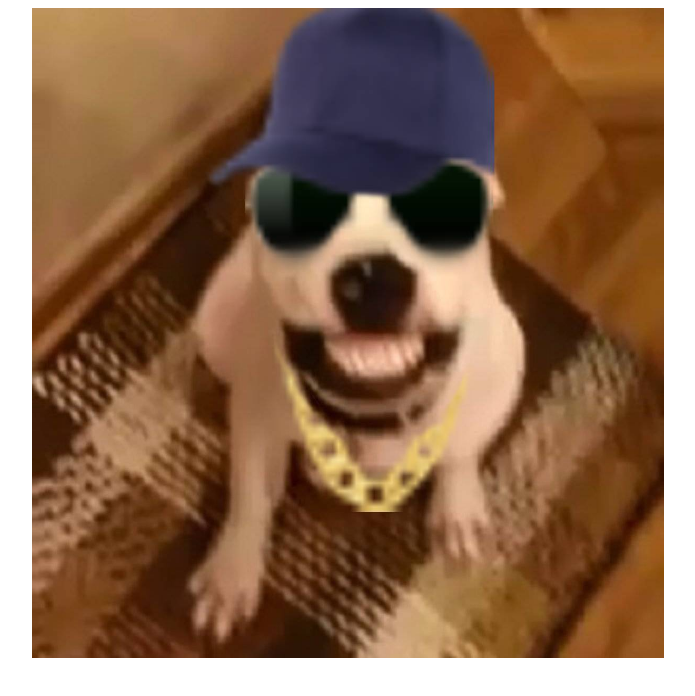
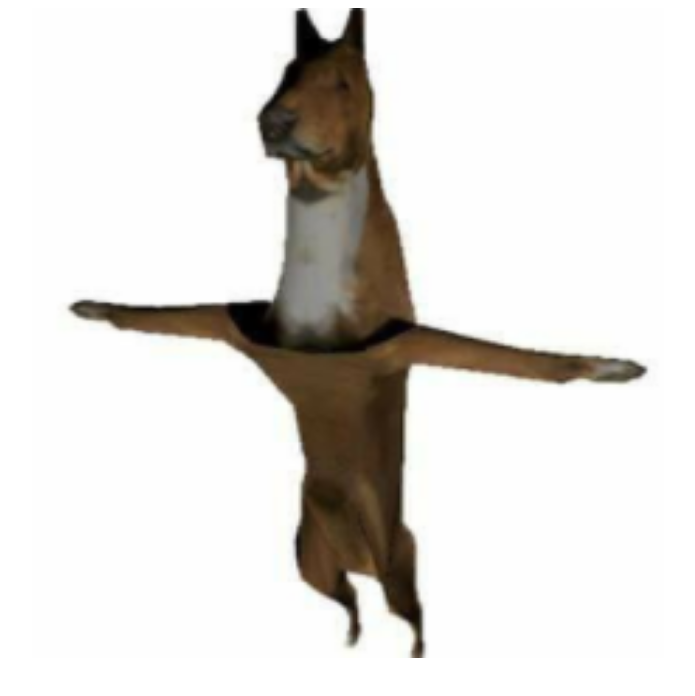
Before and after one commit to EricMolina/Prova, a plain HTML site: page index.html in a window 1280 px wide. Shown: the whole page, without its empty margins (292-987 px from the left). Drawn offline with Linux system fonts and the light colour scheme.

Commit message:
add icon

```diff
--- a/index.html
+++ b/index.html
@@ -10,7 +10,7 @@
 </head>
 
 <body>
-    <img src="./img/webiwabo.jpg" alt="ibai webiwabo" style="margin-left: auto; margin-right: auto; display: block;" width="50%;" height="650vw;">
+    <img src="./img/PerroT.png" alt="ibai webiwabo" style="margin-left: auto; margin-right: auto; display: block;" width="50%;" height="650vw;">
 </body>
 
 </html>
```
Also changed, not shown: img/PerroT.png (added).
